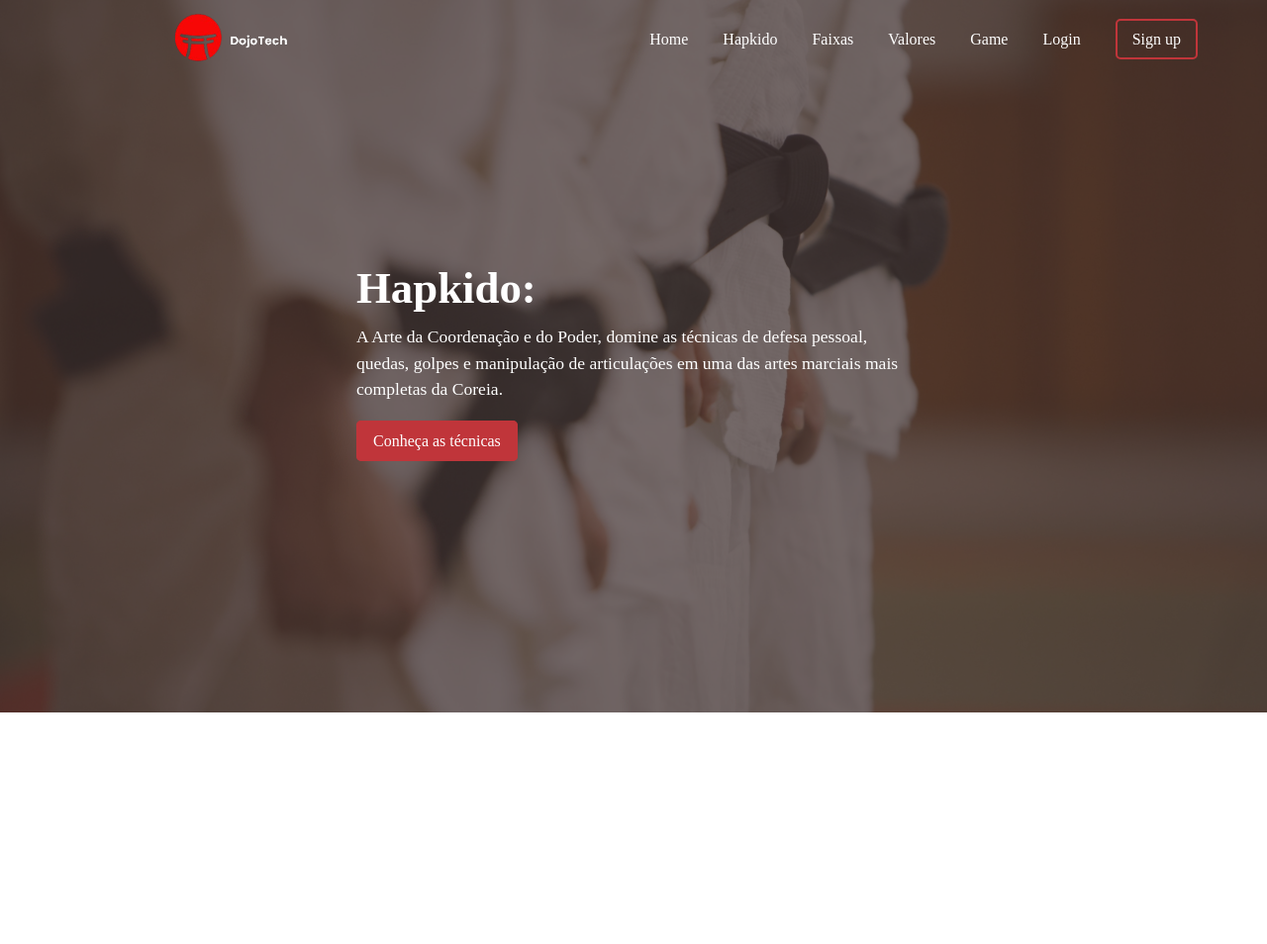
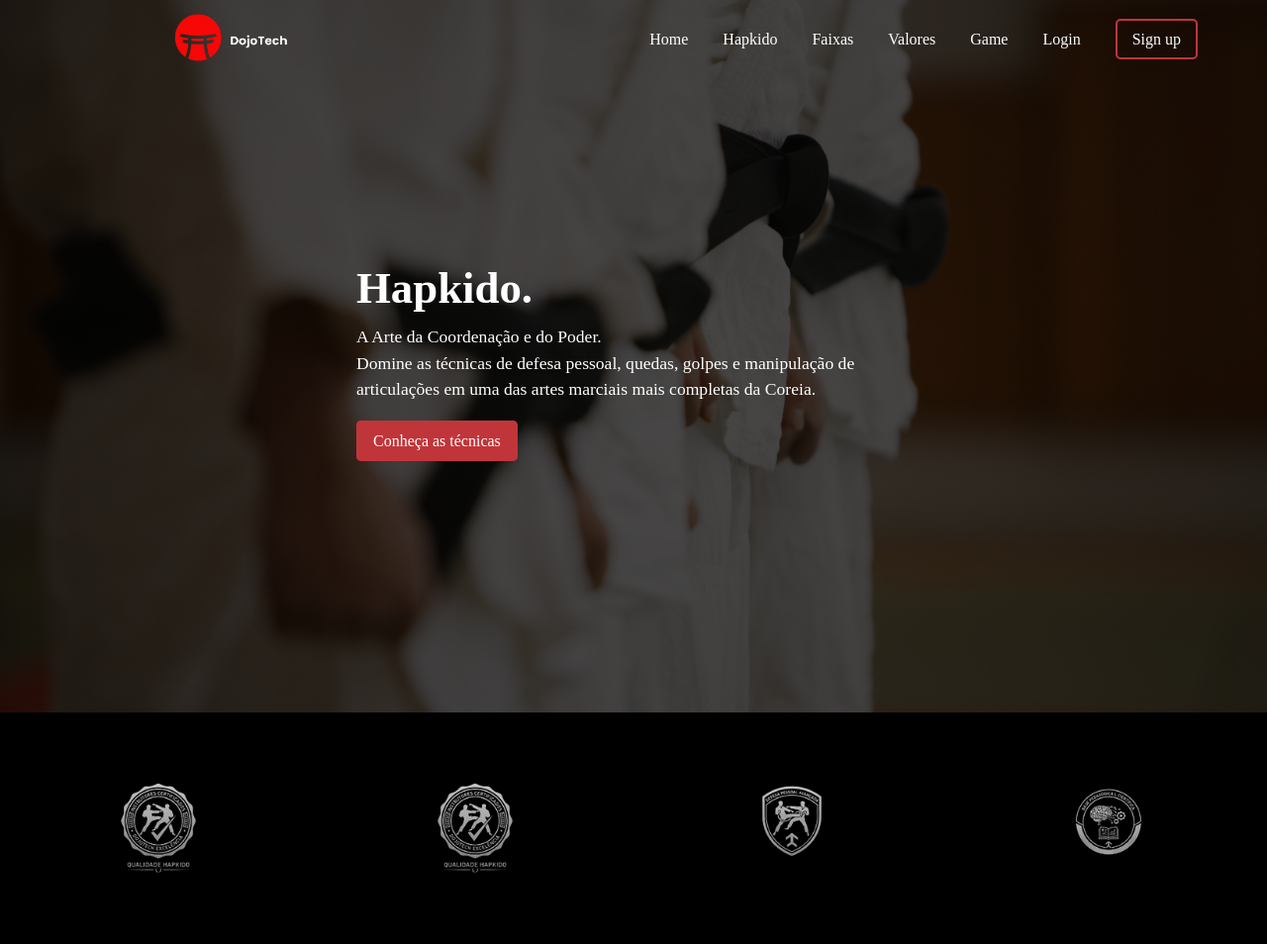
Before and after one commit to Tevezx/dojotech, a website: page dojotech/public/index.html in a window 1280 px wide. Shown: the whole page at 99% size. Before the commit the page ends 800 px from the top, so only its background shows below. Drawn offline with Linux system fonts and the light colour scheme.

Commit message:
feat(home): adicionando section de logos

```diff
--- a/dojotech/public/css/index.css
+++ b/dojotech/public/css/index.css
@@ -61,6 +61,33 @@ header nav ul li:last-child a:hover {
     color: var(--terciaria);
 }
 
+header nav ul li:not(:last-child) a {
+    text-decoration: none;
+    color: var(--white);
+    position: relative;
+    padding-bottom: 5px;
+    transition: color 0.3s;
+}
+
+header nav ul li:not(:last-child) a::after {
+    content: '';
+    position: absolute;
+    width: 0;
+    height: 2px;
+    bottom: 0;
+    left: 0;
+    background-color: var(--primary);
+    transition: 0.3s ease-in-out;
+}
+
+header nav ul li:not(:last-child) a:hover::after {
+    width: 100%;
+}
+
+header nav ul li:not(:last-child) a:hover {
+    color: var(--primary);
+}
+
 header nav ul li a {
     text-decoration: none;
     color: var(--white);
@@ -91,7 +118,7 @@ main {
     left: 0;
     width: 100%;
     height: 100%;
-    background: rgba(65, 50, 51, 0.7);
+    background: rgba(0, 0, 0, 0.7);
     z-index: 5;
 }
 
@@ -130,3 +157,30 @@ main {
     background-color: var(--main);
     transition: color 0.3s;
 }
+
+.logos-section{
+    background-color: var(--black);
+    padding: 40px 0;
+    z-index: 10;
+    position: relative;
+}
+
+.logos-section .container-logo {
+    display: flex;
+    justify-content: space-around;
+    align-items: center;
+}
+.logos-section .logo-item {
+    text-align: center;
+}
+
+.logos-section .logo-item img {
+    width: 150px;
+    height: auto;
+    opacity: 0.8;
+    transition: opacity 0.3s;
+}
+
+.logos-section .logo-item img:hover {
+    opacity: 1;
+}
--- a/dojotech/public/index.html
+++ b/dojotech/public/index.html
@@ -32,11 +32,31 @@
     <main>
         <section class="home">
             <div class="home-content">
-        <h1>Hapkido:</h1>
-        <p>A Arte da Coordenação e do Poder, domine as técnicas de defesa pessoal, quedas, golpes e manipulação de articulações em uma das artes marciais mais completas da Coreia.</p>
+                <h1>Hapkido.</h1>
+                <p>A Arte da Coordenação e do Poder.
+                   <br>Domine as técnicas de defesa pessoal, quedas, golpes e manipulação de articulações em uma das artes marciais mais completas da Coreia.</p>
                 <a href="/" class="btn-tecnicas">Conheça as técnicas</a>
             </div>
-      <div class=""></div>
+        </section>
+
+        <section class="logos-section">
+          <div class="container-logo">
+                <div class="logo-item">
+                    <img src="../public/assets/imgs/qualidade.png" alt="Selo de Qualidade">
+                </div>
+
+                <div class="logo-item">
+                    <img src="../public/assets/imgs/qualidade.png" alt="Selo de Qualidade 2">
+                </div>
+
+                <div class="logo-item">
+                    <img src="../public/assets/imgs/defesa.png" alt="Selo de Defesa">
+                </div>
+
+                <div class="logo-item">
+                    <img src="../public/assets/imgs/cienifica.png" alt="Selo Científico">
+                </div>
+            </div>
         </section>
     </main>
 </body>
```
Also changed, not shown: dojotech/public/assets/imgs/cienifica.png (added), dojotech/public/assets/imgs/defesa.png (added), dojotech/public/assets/imgs/korean.png (added), dojotech/public/assets/imgs/qualidade.png (added). Lines whose indentation alone changed are shown as unchanged.
